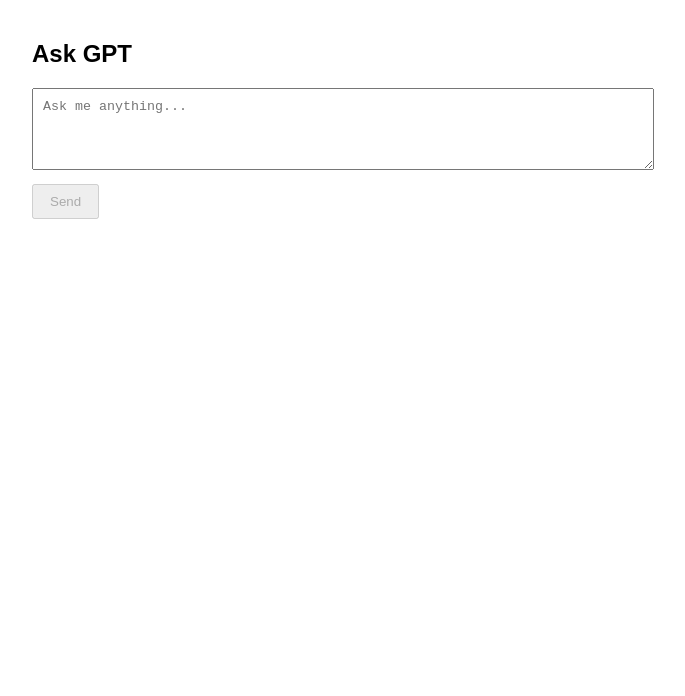
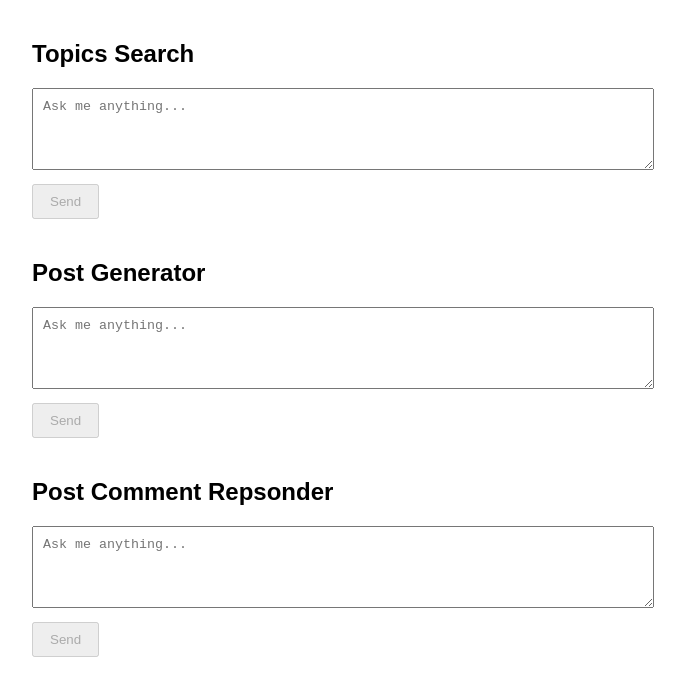
Before and after one commit to mgainer126/aiSampleProject, a React (Create React App) app: page / in a window 1280 px wide. Shown: the top 696 px of the page, without its empty margins (308-993 px from the left). Built offline with nearby package versions, Linux system fonts and the light colour scheme.

Commit message:
styles updated

```diff
--- a/package.json
+++ b/package.json
@@ -10,6 +10,7 @@
     "react": "^19.2.3",
     "react-dom": "^19.2.3",
     "react-scripts": "5.0.1",
+    "sass": "^1.97.1",
     "web-vitals": "^2.1.4"
   },
   "scripts": {
--- a/src/App.js
+++ b/src/App.js
@@ -1,9 +1,9 @@
-import Chat from "./pages/Chat";
+import Main from "./pages/Main";
 
 function App() {
   return (
     <>
-      <Chat />
+      <Main />
     </>
   );
 }
--- a/src/pages/Chat.jsx
+++ b/src/components/PostCommentResponder.jsx
@@ -1,6 +1,6 @@
 import { useState } from "react";
 
-export default function Chat() {
+export default function PostCommentRepsonder() {
   const [prompt, setPrompt] = useState("");
   const [reply, setReply] = useState("");
   const [loading, setLoading] = useState(false);
@@ -37,22 +37,22 @@
   }
 
   return (
-    <div style={{ maxWidth: 600, margin: "40px auto", fontFamily: "Arial" }}>
-      <h2>Ask GPT</h2>
+    <div className="component">
+      <h2>Post Comment Repsonder</h2>
 
       <form onSubmit={handleSubmit}>
         <textarea
           rows={4}
           value={prompt}
           onChange={(e) => setPrompt(e.target.value)}
-          style={{ width: "100%", padding: 10 }}
+          className="component-textarea"
           placeholder="Ask me anything..."
         />
 
         <button
           type="submit"
           disabled={loading || !prompt.trim()}
-          style={{ marginTop: 10, padding: "8px 16px" }}
+          className="component-button"
         >
           {loading ? "Thinking..." : "Send"}
         </button>
--- /dev/null
+++ b/src/components/PostGenerator.jsx
@@ -0,0 +1,78 @@
+import { useState } from "react";
+
+export default function PostGenerator() {
+  const [prompt, setPrompt] = useState("");
+  const [reply, setReply] = useState("");
+  const [loading, setLoading] = useState(false);
+  const [error, setError] = useState("");
+
+  async function handleSubmit(e) {
+    e.preventDefault();
+
+    if (!prompt.trim()) return;
+
+    setLoading(true);
+    setError("");
+    setReply("");
+
+    try {
+      const res = await fetch("http://localhost:4000/api/ask", {
+        method: "POST",
+        headers: { "Content-Type": "application/json" },
+        body: JSON.stringify({ message: prompt }),
+      });
+
+      if (!res.ok) {
+        const msg = await res.text();
+        throw new Error(msg || "Request failed");
+      }
+
+      const data = await res.json();
+      setReply(data.reply || "(No reply returned)");
+    } catch (err) {
+      setError(err.message || "Something went wrong.");
+    } finally {
+      setLoading(false);
+    }
+  }
+
+  return (
+    <div className="component">
+      <h2>Post Generator</h2>
+
+      <form onSubmit={handleSubmit}>
+        <textarea
+          rows={4}
+          value={prompt}
+          onChange={(e) => setPrompt(e.target.value)}
+          className="component-textarea"
+          placeholder="Ask me anything..."
+        />
+
+        <button
+          type="submit"
+          disabled={loading || !prompt.trim()}
+          className="component-button"
+        >
+          {loading ? "Thinking..." : "Send"}
+        </button>
+      </form>
+
+      {error && <p style={{ color: "red" }}>{error}</p>}
+
+      {reply && (
+        <div
+          style={{
+            marginTop: 20,
+            background: "#f7f7f7",
+            padding: 15,
+            borderRadius: 8,
+          }}
+        >
+          <strong>Response:</strong>
+          <p>{reply}</p>
+        </div>
+      )}
+    </div>
+  );
+}
--- /dev/null
+++ b/src/components/TopicsSearch.jsx
@@ -0,0 +1,78 @@
+import { useState } from "react";
+
+export default function TopicsSearch() {
+  const [prompt, setPrompt] = useState("");
+  const [reply, setReply] = useState("");
+  const [loading, setLoading] = useState(false);
+  const [error, setError] = useState("");
+
+  async function handleSubmit(e) {
+    e.preventDefault();
+
+    if (!prompt.trim()) return;
+
+    setLoading(true);
+    setError("");
+    setReply("");
+
+    try {
+      const res = await fetch("http://localhost:4000/api/ask", {
+        method: "POST",
+        headers: { "Content-Type": "application/json" },
+        body: JSON.stringify({ message: prompt }),
+      });
+
+      if (!res.ok) {
+        const msg = await res.text();
+        throw new Error(msg || "Request failed");
+      }
+
+      const data = await res.json();
+      setReply(data.reply || "(No reply returned)");
+    } catch (err) {
+      setError(err.message || "Something went wrong.");
+    } finally {
+      setLoading(false);
+    }
+  }
+
+  return (
+    <div className="component">
+      <h2>Topics Search</h2>
+
+      <form onSubmit={handleSubmit}>
+        <textarea
+          rows={4}
+          value={prompt}
+          onChange={(e) => setPrompt(e.target.value)}
+          className="component-textarea"
+          placeholder="Ask me anything..."
+        />
+
+        <button
+          type="submit"
+          disabled={loading || !prompt.trim()}
+          className="component-button"
+        >
+          {loading ? "Thinking..." : "Send"}
+        </button>
+      </form>
+
+      {error && <p style={{ color: "red" }}>{error}</p>}
+
+      {reply && (
+        <div
+          style={{
+            marginTop: 20,
+            background: "#f7f7f7",
+            padding: 15,
+            borderRadius: 8,
+          }}
+        >
+          <strong>Response:</strong>
+          <p>{reply}</p>
+        </div>
+      )}
+    </div>
+  );
+}
--- /dev/null
+++ b/src/pages/Main.jsx
@@ -0,0 +1,14 @@
+import TopicsSearch from "../components/TopicsSearch";
+import PostGenerator from "../components/PostGenerator";
+import PostCommentRepsonder from "../components/PostCommentResponder";
+import "../styles/main.scss";
+
+export default function Main() {
+  return (
+    <>
+      <TopicsSearch />
+      <PostGenerator />
+      <PostCommentRepsonder />
+    </>
+  );
+}
--- /dev/null
+++ b/src/styles/main.scss
@@ -0,0 +1,19 @@
+.component {
+  max-width: 600px;
+  margin: 40px auto;
+  font-family: "Arial";
+  &-textarea {
+    width: 100%;
+    padding: 10px;
+  }
+  &-button {
+    margin-top: 10px;
+    padding: 8px 16px;
+  }
+  &-reply {
+    margin-top: 20px;
+    background: "#f7f7f7";
+    padding: 15;
+    border-radius: 8;
+  }
+}
```
Also changed, not shown: 1 other file (tests, documents, lock files or other folders).
